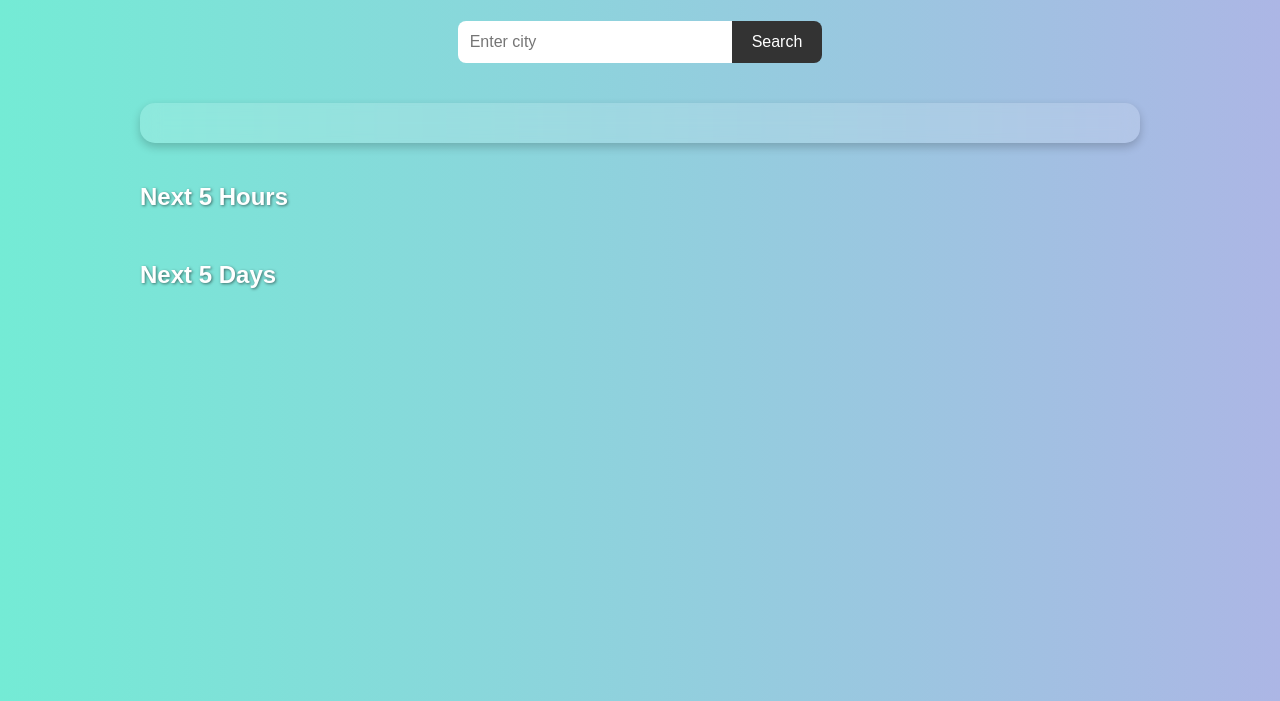
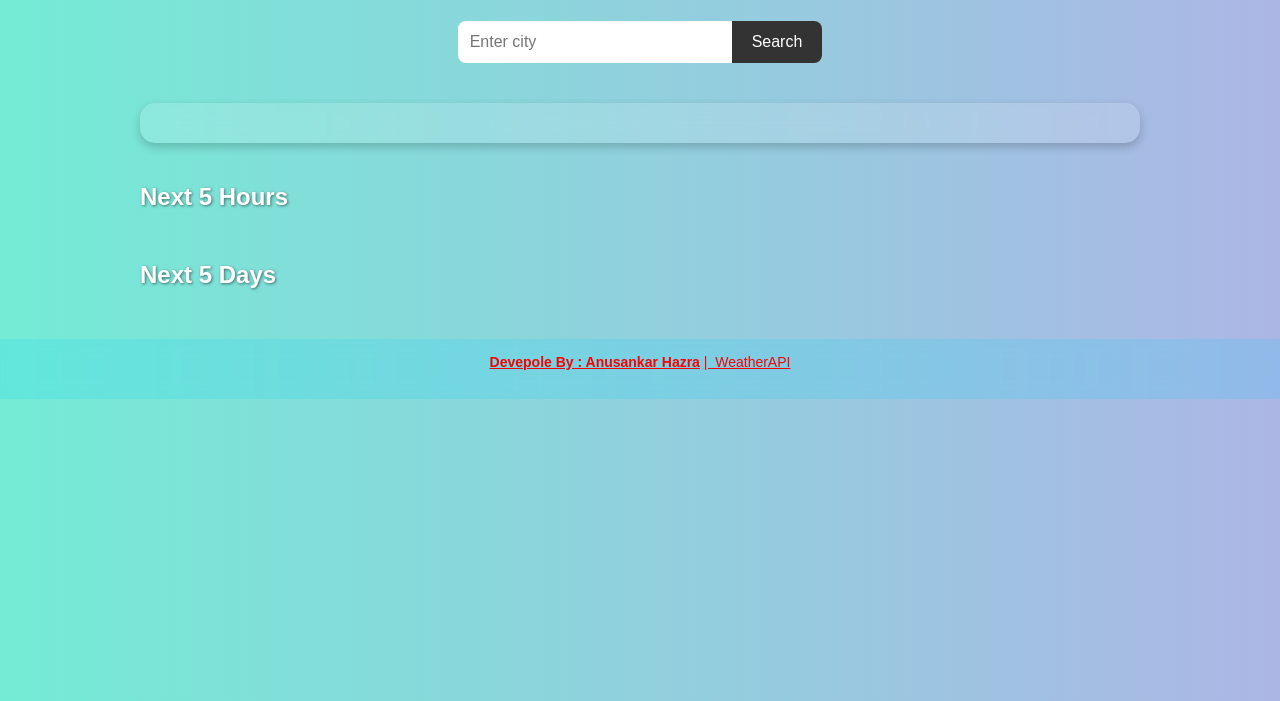
Before and after one commit to Hazra2005/Portfolio, a plain HTML site: page Weather.html in a window 1280 px wide. Shown: the part 99-800 px from the top of the page. Drawn offline with Linux system fonts and the light colour scheme.

Commit message:
Update Weather.html

```diff
--- a/Weather.html
+++ b/Weather.html
@@ -3,7 +3,7 @@
 <head>
   <meta charset="UTF-8" />
   <meta name="viewport" content="width=device-width, initial-scale=1.0" />
-  <title>Weather App</title>
+  <title>Weather Information </title>
   <style>
     body {
   font-family: 'Poppins', sans-serif;
@@ -111,6 +111,24 @@ header {
   color: #0077cc;
   font-weight: bold;
 }
+footer {
+  text-align: center;
+  padding: 15px;
+  margin-top: 20px;
+  background: rgba(5, 209, 255, 0.15);
+  backdrop-filter: blur(8px);
+  color: rgb(255, 0, 0);
+  font-size: 14px;
+}
+
+footer a {
+  color: #f40404;
+
+}
+
+footer a:hover {
+  color: #ffeb3b;
+}
 
   </style>
 </head>
@@ -198,5 +216,11 @@ function displayDaily(data) {
 }
 
   </script>
+<footer>
+    <a href="https://hazra2005.github.io/Portfolio/" target="_blank"><strong>Devepole By : Anusankar Hazra</strong></a>
+    <a href="https://www.weatherapi.com/" target="_blank">|&nbsp; WeatherAPI</a>
+  </p>
+</footer>
+
 </body>
 </html>
```
